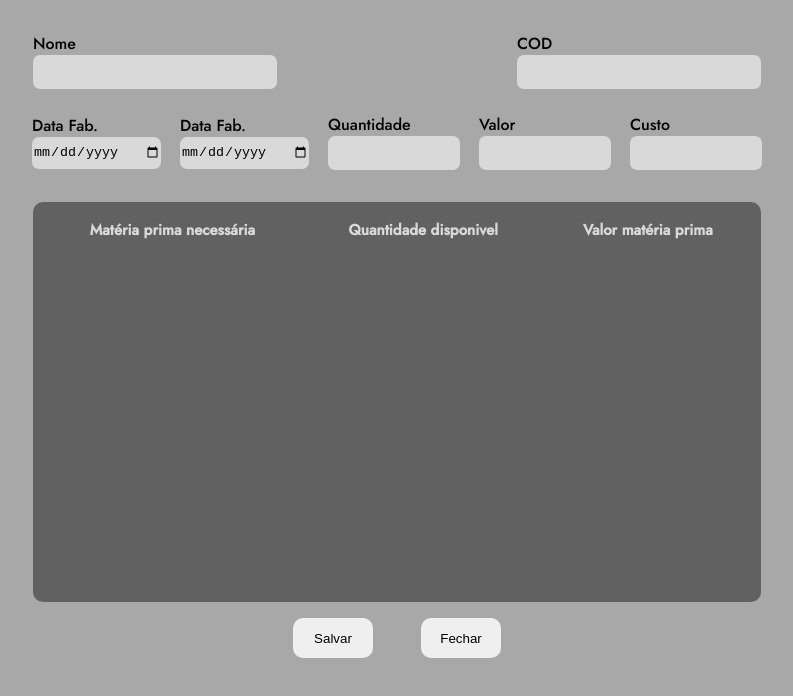
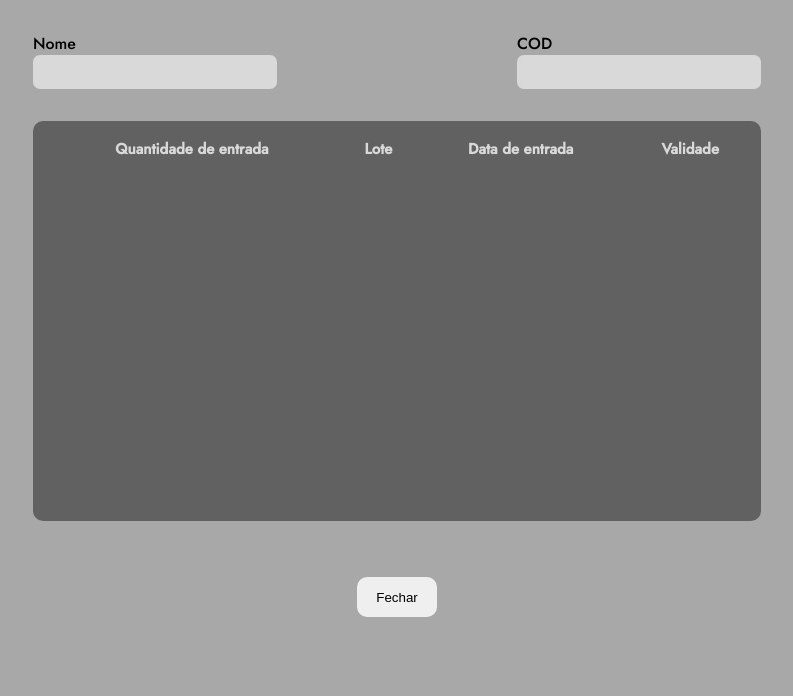
Before and after one commit to Jeffersoncvr/OrionManagement, a plain HTML site: page index.html in a window 1280 px wide. Shown: the whole page, without its empty margins (243-1036 px from the left). Drawn offline with Linux system fonts and the light colour scheme.

Commit message:
vizu materia prima falta colocar o conteudo dentro

```diff
--- a/index.html
+++ b/index.html
@@ -19,55 +19,33 @@
                     <input type="text" id="cod-conteudo">
                 </div>
             </div>
-            <div class="numero-form">
-                <div class="coluna">
-                    <label for="data-fab">Data Fab.</label>
-                    <input type="date" id="data-fab" class="botoes-form">
-                </div>
-                <div class="coluna">
-                    <label for="validade">Data Fab.</label>
-                    <input type="date" id="validade" class="botoes-form">
-                </div>
-                <div class="coluna">
-                    <label for="quantidade-form">Quantidade</label>
-                    <input type="text" id="quantidade-form" class="botoes-form">
-                </div>
-                <div class="coluna">
-                    <label for="valor-form">Valor</label>
-                    <input type="text" id="valor-form" class="botoes-form">
-                </div>
-                <div class="coluna">
-                    <label for="custo-form">Custo</label>
-                    <input type="text" id="custo-form" class="botoes-form">
-                </div>  <!--nao coloquei aquela linha depois disso mas se quiser pode por-->
-            </div>
         </form>
         <table class="quadro">
             <thead>
                 <tr class="class-table">
                     <th class="nome-table">
-                        Matéria prima necessária
-
+                        Quantidade de entrada
                     </th>
                     <th class="nome-table">
-                        Quantidade disponivel
+                        Lote
                     </th>
                     <th class="nome-table">
-                        Valor matéria prima
+                        Data de entrada
+                    </th>
+                    <th class="nome-table">
+                        Validade
                     </th>
                 </tr>
             </thead>
             <tbody>
                 <tr>
                     <th>
-
                         <!--colocar os itens na barra-->
                     </th>
                 </tr>
             </tbody>
         </table>
-        <div class="salvar-fechar"> <!--colorir botao -->
-            <button class="botao-SF">Salvar</button>
+        <div class="fechar"> <!--colorir botao -->
             <button class="botao-SF">Fechar</button>
         </div>
     </main>
--- a/style.css
+++ b/style.css
@@ -33,20 +33,7 @@ body{
     border: none;
     border-radius: 7px;
 }
-.numero-form{
-    margin-top: 1.5rem;
-    display: flex;
-    align-items: center;
-    justify-content: center;
-    gap: 1.19rem;
-}
-.botoes-form{
-    width: 8rem;
-    height: 2rem;
-    background-color: #d9d9d9;
-    border: none;
-    border-radius: 7px;
-}
+
 .coluna{
     display: flex;
     flex-direction: column;
@@ -63,10 +50,10 @@ body{
     color: #D9D9D9;
     font-size: 15px;
 }
-.salvar-fechar{
+.fechar{
     display: flex;
     justify-content: center;
-    margin-top: 1rem;
+    margin-top: 3.5rem;
     gap: 3rem;
 }
 .botao-SF{
```
